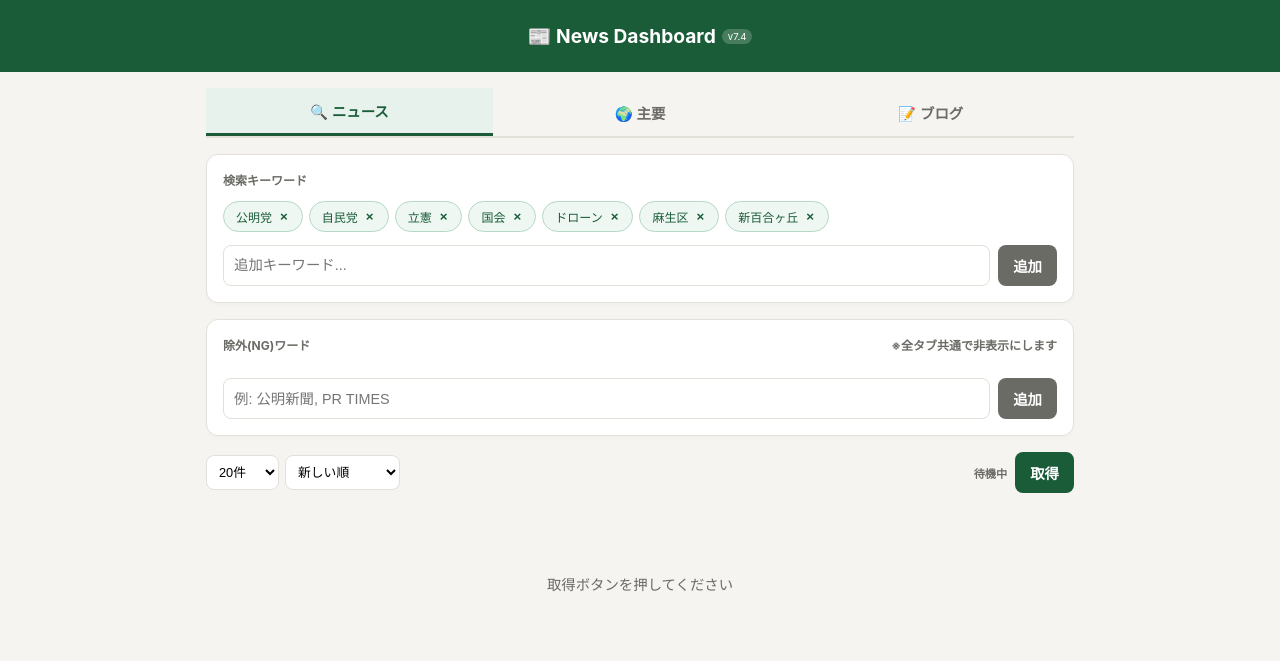
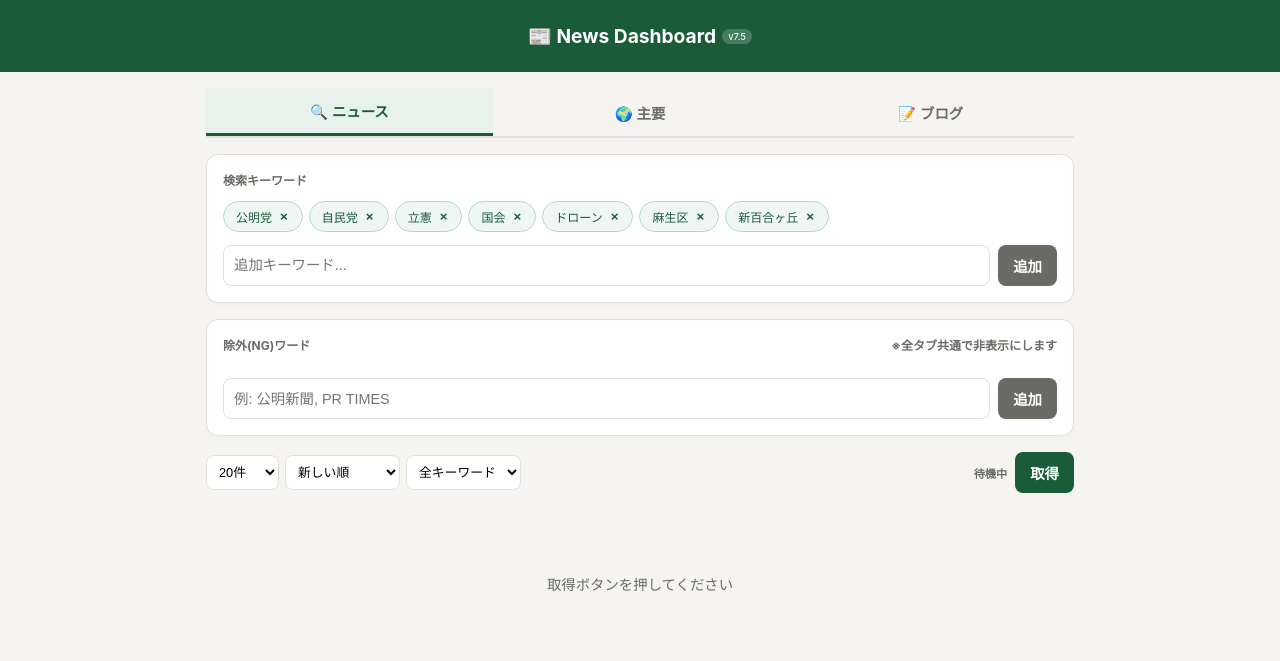
Before and after one commit to syararinn/News-RSS, a plain HTML site: page index.html in a window 1280 px wide. Drawn offline with Linux system fonts and the light colour scheme.

Commit message:
index.html を更新

```diff
--- a/index.html
+++ b/index.html
@@ -98,7 +98,7 @@
 <body>
 
 <header>
-  <h1>📰 News Dashboard <span class="version">v7.4</span></h1>
+  <h1>📰 News Dashboard <span class="version">v7.5</span></h1>
 </header>
 
 <main>
@@ -151,6 +151,10 @@
         <option value="date">新しい順</option>
         <option value="hot">🔥 話題順</option>
         <option id="sort-opt-keyword" value="keyword">キーワード順</option>
+      </select>
+
+      <select id="news-kw-sel" class="sort-select" onchange="renderTable()">
+        <option value="all">全キーワード</option>
       </select>
 
       <select id="major-cat-sel" class="sort-select" style="display:none;" onchange="renderTable()">
@@ -240,6 +244,10 @@ function switchTab(t) {
   const sortOptKeyword = document.getElementById('sort-opt-keyword');
   if (sortOptKeyword) sortOptKeyword.textContent = (t === 'news') ? 'キーワード順' : '出典順';
 
+  // ★ ニュースタブ用・主要タブ用のプルダウンの表示/非表示を切り替え
+  const newsKwSel = document.getElementById('news-kw-sel');
+  if (newsKwSel) newsKwSel.style.display = (t === 'news') ? 'inline-block' : 'none';
+
   const majorCatSel = document.getElementById('major-cat-sel');
   if (majorCatSel) majorCatSel.style.display = (t === 'major') ? 'inline-block' : 'none';
 
@@ -251,11 +259,33 @@ function switchTab(t) {
   renderTable();
 }
 
+// ★ 新設：現在のキーワード配列から、プルダウンの選択肢を動的に作る関数
+function updateNewsKwSelect() {
+  const sel = document.getElementById('news-kw-sel');
+  if (!sel) return;
+  const currentVal = sel.value; // 現在選択されている項目を記憶
+  let html = '<option value="all">全キーワード</option>';
+  keywords.forEach(kw => {
+    html += `<option value="${kw}">${kw}</option>`;
+  });
+  sel.innerHTML = html;
+
+  // キーワードを削除した際など、以前の選択がまだ存在すれば復元、なければ「全キーワード」に戻す
+  if (keywords.includes(currentVal)) {
+    sel.value = currentVal;
+  } else {
+    sel.value = 'all';
+  }
+}
+
 function renderChips() {
   document.getElementById('chips-kw').innerHTML = keywords.map((k, i) =>
     `<span class="chip">${k}<button class="chip-del" onclick="removeItem('kw',${i})">×</button></span>`).join('');
   document.getElementById('chips-ng').innerHTML = ngWords.map((k, i) =>
     `<span class="chip chip-ng">${k}<button class="chip-del" onclick="removeItem('ng',${i})">×</button></span>`).join('');
+
+  // チップが更新された（追加/削除された）タイミングで、プルダウンも更新する
+  updateNewsKwSelect();
 }
 
 function addItem(type) {
@@ -295,10 +325,8 @@ function isImageLink(link) {
   return link.includes('/images') || link.includes('/photo') || link.includes('/pict');
 }
 
-// ★ スコア判定アルゴリズムに「天気」を追加
 function autoCategorize(title) {
   const scores = { '政治':0, '経済':0, '国際':0, 'スポーツ':0, '芸能':0, '社会':0, '天気':0 };
-  // 天気は明確なキーワードが多いので、優先度を高めに設定します
   const PRIORITY = { '天気':7, '社会':6, '国際':5, '政治':4, '経済':3, 'スポーツ':2, '芸能':1 };
 
   if (/首相|総理|内閣|衆院|参院|国会|閣議|閣僚|政権|与党|野党|裏金/.test(title)) scores['政治'] += 3;
@@ -328,21 +356,17 @@ function autoCategorize(title) {
   if (/俳優|女優|タレント|アイドル|歌手|アーティスト|ミュージシャン|声優/.test(title)) scores['芸能'] += 3;
   if (/映画|ドラマ|アニメ|音楽|ライブ|コンサート|ツアー|舞台|公演/.test(title)) scores['芸能'] += 2;
   if (/熱愛|交際|結婚|離婚|出産|妊娠|引退|復帰|デビュー/.test(title)) scores['芸能'] += 2;
-  // 誤爆の原因だった「放送」を「番組」に変更
   if (/主演|出演|番組|公開|受賞|ヒット|チャート/.test(title)) scores['芸能'] += 1;
 
-  // ★ 新設した「天気」カテゴリのキーワード
-  if (/天気|予報|警報|注意報|気温|湿度|高気圧|低気圧|気象|雷|寒気|雨雲|降水|台風|猛暑|大雨|tenki|晴天|酷暑|夏日|エルニーニョ|にわか雨/.test(title)) scores['天気'] += 3;
+  if (/天気|予報|警報|注意報|気温|湿度|高気圧|低気圧|気象|雷|寒気|雨雲|降水|台風|猛暑|大雨|tenki|晴天|酷暑|夏日|エルニーニョ|にわか雨/i.test(title)) scores['天気'] += 3;
 
   if (/逮捕|容疑者|起訴|送検|書類送検|不起訴|判決|有罪|無罪|実刑/.test(title)) scores['社会'] += 3;
   if (/死亡|遺体|殺人|殺害|傷害|強盗|詐欺|横領|汚職|わいせつ/.test(title)) scores['社会'] += 3;
-  // 天気を分離したため、社会には災害系（地震・津波・洪水など）のみを残します
   if (/地震|震度|津波|洪水|土砂崩れ|噴火|避難/.test(title)) scores['社会'] += 3;
   if (/火災|爆発|事故|衝突|脱線|墜落|沈没|感染|集団感染|食中毒/.test(title)) scores['社会'] += 3;
   if (/事件|裁判|警察|警視庁|検察|消防|救助|行方不明|捜索/.test(title)) scores['社会'] += 2;
   if (/被害|救急|病院|遺族|目撃|容疑|取り調べ/.test(title)) scores['社会'] += 1;
 
-  // 深刻な社会事件の場合は他のスコアを無効化する処理（天気もリセット対象に含めました）
   if (/逮捕|容疑者|起訴|送検|判決|有罪|実刑|殺人|殺害|わいせつ/.test(title)) {
     ['政治','経済','国際','スポーツ','芸能','天気'].forEach(k => { if (scores['社会'] > scores[k]) scores[k] = 0; });
   }
@@ -486,6 +510,20 @@ function renderTable() {
     return;
   }
 
+  // ★ ニュースタブの処理（キーワードごとの絞り込み）
+  if (currentTab === 'news') {
+    const kwFilter = document.getElementById('news-kw-sel').value;
+    if (kwFilter !== 'all') {
+      displayData = displayData.filter(n => n.keyword === kwFilter);
+    }
+    // もし絞り込んだ結果が0件ならメッセージを出す
+    if (displayData.length === 0 && document.getElementById('results-info').textContent !== '通信が混み合っています。少し待って再取得してください。') {
+      document.getElementById('results').innerHTML = `<div id="results-info">このキーワードの記事はありません</div>`;
+      return;
+    }
+  }
+
+  // ★ 主要タブの処理（カテゴリごとの絞り込み）
   if (currentTab === 'major') {
     displayData.forEach(item => {
       const autoCat = autoCategorize(item.title);
@@ -563,6 +601,7 @@ function renderTable() {
     </div>`;
 }
 
+// 最初の起動時処理
 renderChips();
 switchTab(currentTab);
 </script>
```
